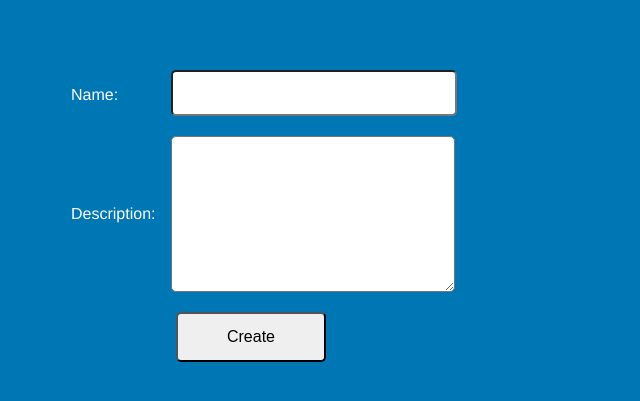
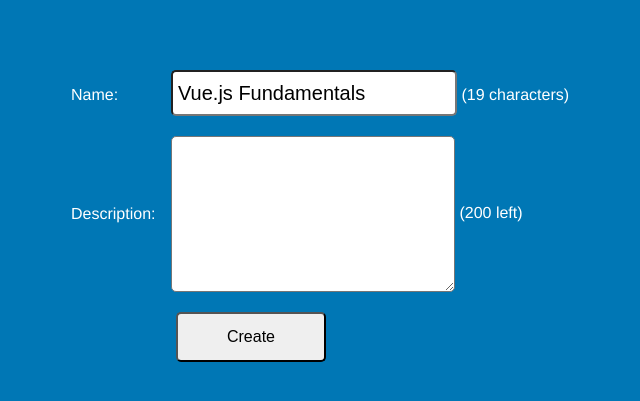
Before and after one commit to derrak/learn-VueJS, a plain HTML site: page Chap_02/index.html in a window 1280 px wide. Shown: the part 139-540 px from the top of the page, without its empty margins (319-959 px from the left). Drawn offline with nearby package versions, Linux system fonts and the light colour scheme.

Commit message:
add v-model to text inputs to dynamicaly update view

```diff
--- a/Chap_02/index.html
+++ b/Chap_02/index.html
@@ -13,12 +13,13 @@
             <form method="post" action="">
                 <div>
                     <label for="name">Name: </label>
-                    <input type="text" id="name" name="name">
+                    <input v-model="deckName" type="text" id="name" name="name"> ({{ deckName.length }} characters)
                 </div>
 
                 <div>
                     <label for="description">Description: </label>
-                    <textarea id="description" name="description"></textarea>
+                    <textarea v-model="deckDescription" id="description" name="description"></textarea>
+                    ({{200-deckDescription.length}} left)
                 </div>
 
                 <button type="submit">Create</button>
@@ -30,7 +31,8 @@
             const FlashCardApp = {
                 data() {
                     return {
-                        deckName: 'Vue.js Fundamentals'
+                        deckName: 'Vue.js Fundamentals',
+                        deckDescription: ''
                     };
                 }
             };
```
